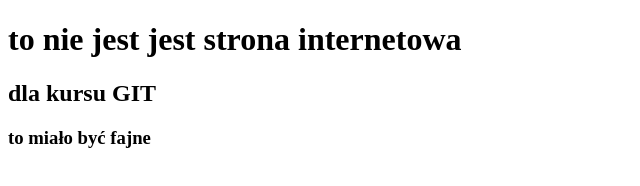
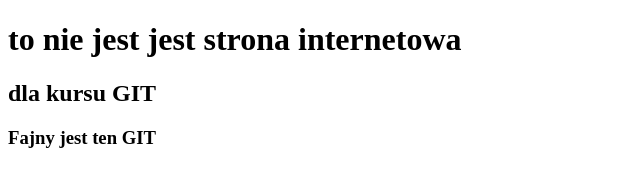
Before and after one commit to marekhtk/test2, a plain HTML site: page index.html in a window 1280 px wide. Shown: the full height of the page, 0-640 px from the left. Drawn offline with Linux system fonts and the light colour scheme.

Commit message:
change tekst

```diff
--- a/index.html
+++ b/index.html
@@ -12,7 +12,7 @@
     <header>
         <h1> to nie jest jest strona internetowa</h1>
         <h2> dla kursu GIT</h2>
-        <h3>to miało być fajne</h3>
+        <h3>Fajny jest ten GIT</h3>
     </header>
 
 </body>
```
Also changed, not shown: dogs/author.txt (added), 1 other file.
